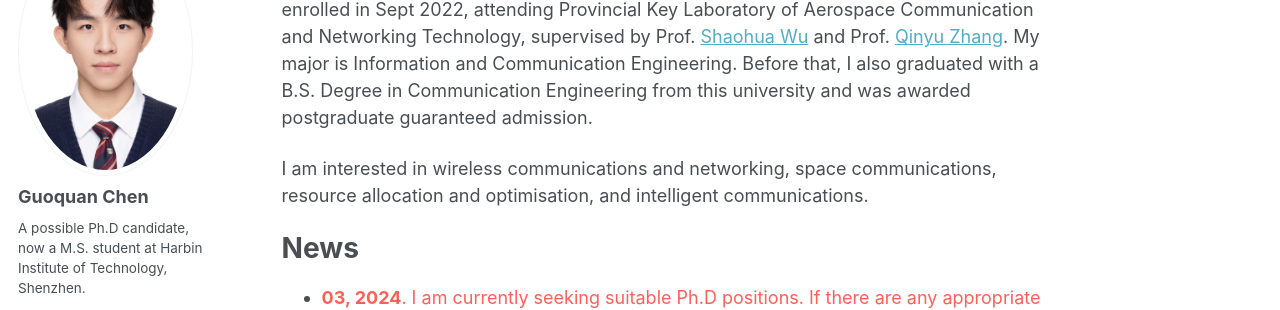
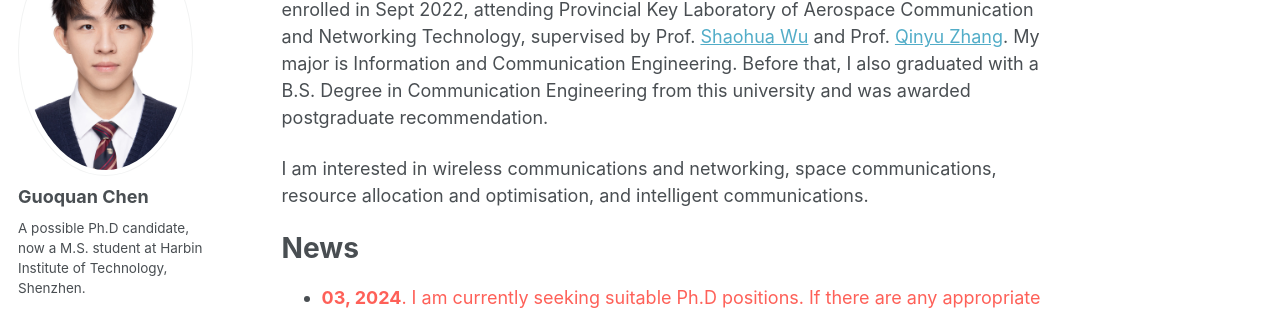
Before and after one commit to John-Chen1223/JohnChen1223.github.io, a Jekyll site: the page built from _pages/about.md, in a window 1280 px wide and 900 px high. Shown: the part 159-469 px from the top of the window. Built offline with Jekyll 4.4.1, drawn with Linux system fonts in a browser that asks for light colours; some web fonts are replaced.

Commit message:
Revert "Update"
This reverts commit 1241c16f155d40672eabe3d1d5ec08cd0cb32cd4.

```diff
--- a/_pages/about.md
+++ b/_pages/about.md
@@ -7,7 +7,7 @@ redirect_from:
   - /about.html
 ---
 
-I am now pursuing my M.S. degree from [Harbin Institute of Technology, Shenzhen](http://en.hitsz.edu.cn/), enrolled in Sept 2022, attending Provincial Key Laboratory of Aerospace Communication and Networking Technology, supervised by Prof. [Shaohua Wu](http://faculty.hitsz.edu.cn/wushaohua) and Prof. [Qinyu Zhang](https://faculty.hitsz.edu.cn/zhangqinyu). My major is Information and Communication Engineering. Before that, I also graduated with a B.S. Degree in Communication Engineering from this university and was awarded postgraduate guaranteed admission.
+I am now pursuing my M.S. degree from [Harbin Institute of Technology, Shenzhen](http://en.hitsz.edu.cn/), enrolled in Sept 2022, attending Provincial Key Laboratory of Aerospace Communication and Networking Technology, supervised by Prof. [Shaohua Wu](http://faculty.hitsz.edu.cn/wushaohua) and Prof. [Qinyu Zhang](https://faculty.hitsz.edu.cn/zhangqinyu). My major is Information and Communication Engineering. Before that, I also graduated with a B.S. Degree in Communication Engineering from this university and was awarded postgraduate recommendation.
 
 I am interested in wireless communications and networking, space communications, resource allocation and optimisation, and intelligent communications.
 
```
Also changed, not shown: 1 other file.
